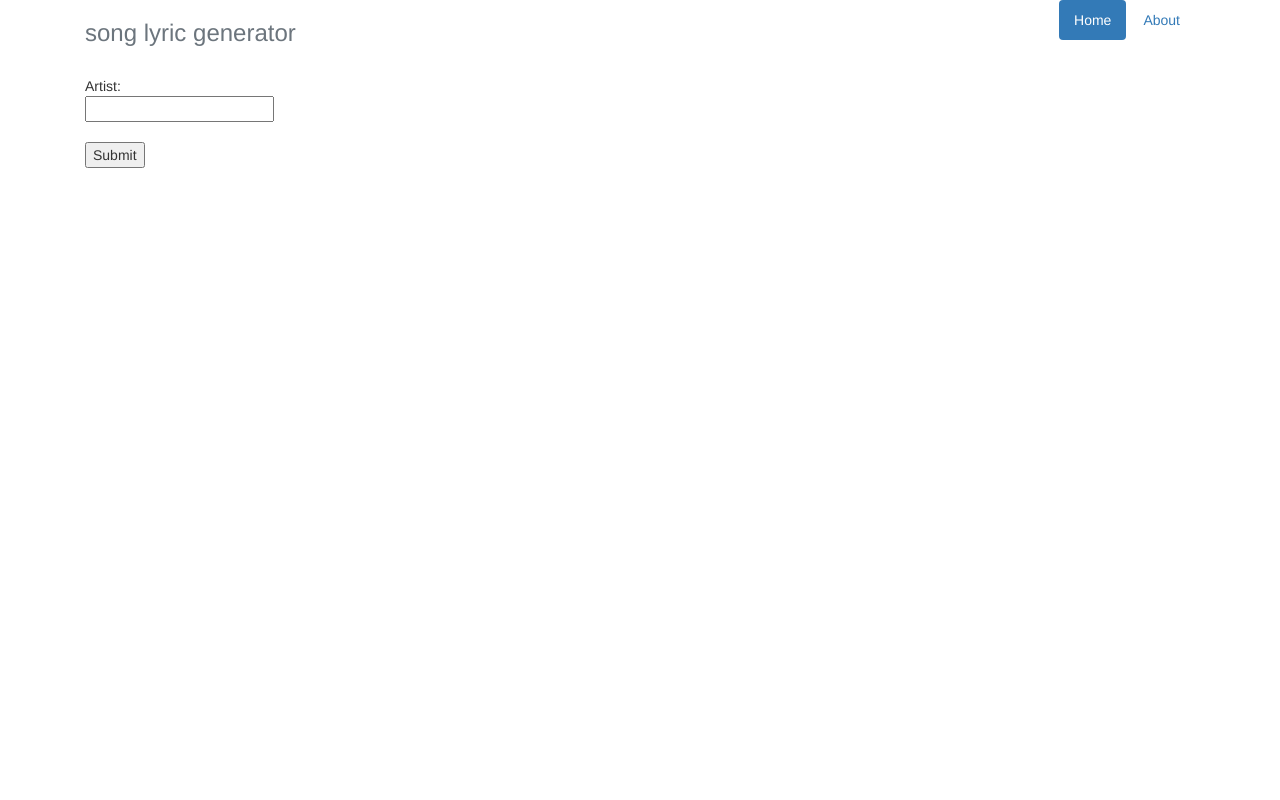
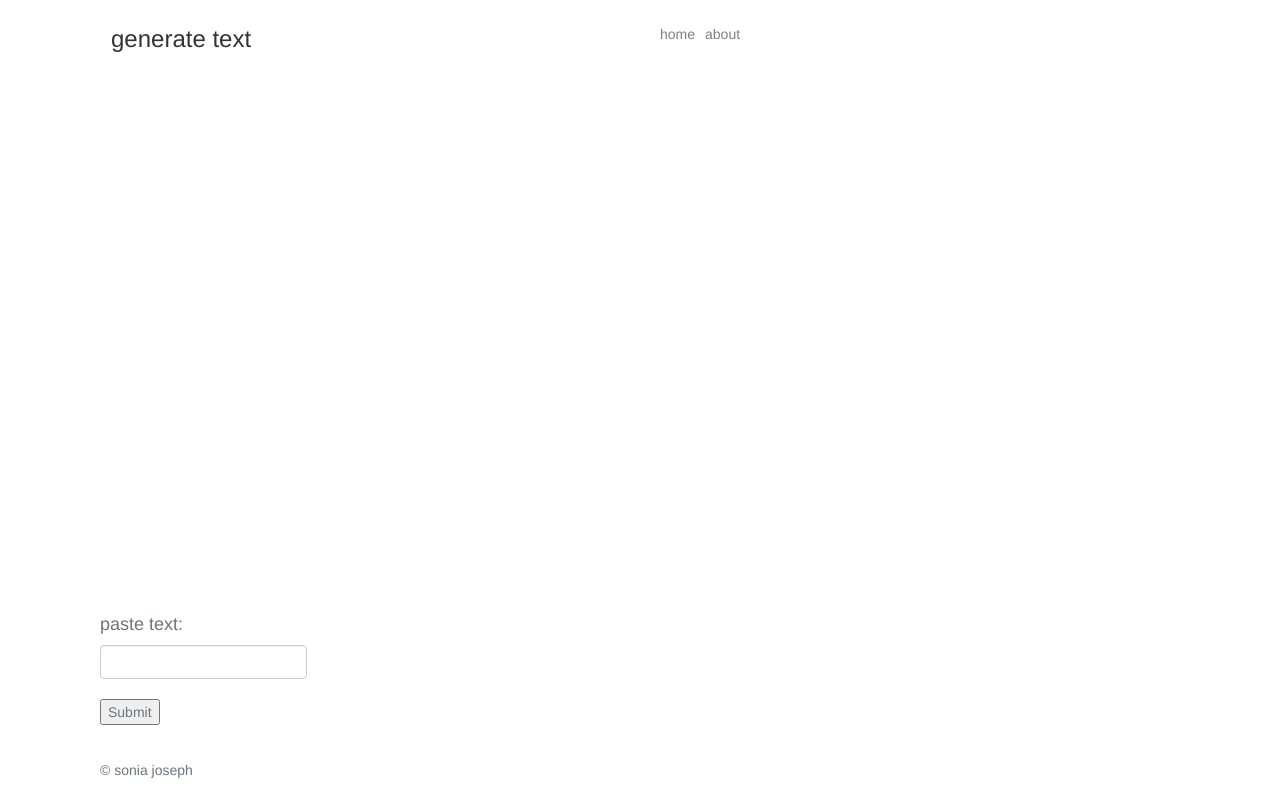
Before and after one commit to soniajoseph/MarkovLyric, a Flask app: page / in a window 1280 px wide. Run offline with Flask 2, Linux system fonts and the light colour scheme; some libraries are stand-ins or nearby versions.

Commit message:
css edits

```diff
--- a/app/routes.py
+++ b/app/routes.py
@@ -37,7 +37,7 @@ def lyrics():
 		total_lyrics = request.form['artist']
 
 		model = MarkovModel()
-		lyrics = model.textGenerator(total_lyrics, 5, 400)
+		lyrics = model.textGenerator(total_lyrics, 5, 4000)
 		lyrics = model.stringLyrics(lyrics)
 
 		# add line breaks
--- a/app/templates/base.html
+++ b/app/templates/base.html
@@ -12,7 +12,7 @@
     <link rel="icon" href="../../favicon.ico">
     <link rel="canonical" href="https://getbootstrap.com/docs/3.4/examples/jumbotron-narrow/">
 
-    <title>Narrow Jumbotron Template for Bootstrap</title>
+    <title>Generate text</title>
 
     <!-- Bootstrap core CSS -->
     <link href="../../dist/css/bootstrap.min.css" rel="stylesheet">
@@ -39,31 +39,101 @@
 
     <!--  script for typed -->
  	<script src="https://cdn.jsdelivr.net/npm/typed.js@2.0.9"></script>
-
   </head>
 
+
+
   <body>
+    <div class="container">
 
+<!-- NAVIGATION BAR -->
     	<div class="container">
 	      	<div class="header clearfix">
-        <nav>
-          <ul class="nav nav-pills pull-right">
-            <li role="presentation" class="active"><a href="#">Home</a></li>
-            <li role="presentation"><a href="{{ url_for('about') }}">About</a></li>
+				<nav class="navbar navbar-expand-md navbar-light">
+				    <div class="navbar-collapse collapse w-100 order-1 order-md-0 dual-collapse2 row">
+				        <ul class="navbar-nav mr-auto">
+						<h3> generate text </h3>
 				        </ul>
+				    </div>
+				    <div class="navbar-collapse collapse w-100 order-3 dual-collapse2">
+				        <ul class="navbar-nav ml-auto">
+				            <li class="nav-item">
+				                <a class="nav-link" href="#">home</a>
+				            </li>
+				            <li class="nav-item">
+				                <a class="nav-link" href="#">about</a>
+				            </li>
+				        </ul>
+				    </div>
 				</nav>
-        <h3 class="text-muted">song lyric generator</h3>
+			</div>
 		</div>
 
 
+<!-- CONTENT -->
+		<div class = "container h-100" style="overflow:hidden">
+			<div class = "container row content-wrapper w-100">
+				<br>
 		      	{% block content %}
 		        {% endblock %}
+		    </div>
 
+
+		    <div class = "container row fixed-row-bottom form h-20">
 		      	{% block form %}
 		        {% endblock %}
+		    </div>
 
+		    <div class = "container row footer text-muted">
+		    	<a>&copy; sonia joseph
+		    	<br> <br>
+		    </a>
+			</div>
+		</div>
+
+	</div>
 
        <!-- IE10 viewport hack for Surface/desktop Windows 8 bug -->
     <script src="../../assets/js/ie10-viewport-bug-workaround.js"></script>
+
   </body>
+
+
+<style>
+
+
+.content-wrapper {
+	position: fixed;
+/*    width: 80%; */
+	height: 435px;
+    overflow-y: auto;
+}
+
+
+.fixed-row-bottom {
+	position: fixed;
+	bottom: 60px;
+}
+
+.footer {
+	position: fixed;
+	bottom: 0px;
+}
+
+p, span {
+  color: black;
+  fontSize: 35px;
+  lineHeight: 36px;
+  textAlign: center;
+  font-family: "Courier New";
+  letterSpacing: 1.2em;
+  paddingLeft: 1.2em;
+  font-weight: 600;
+}
+
+</style>
+
+
+
+
 </html>
--- a/app/templates/error.html
+++ b/app/templates/error.html
@@ -2,6 +2,6 @@
 
 {% block content %}
 
-{{message}}
+<p> {{message}} </p>
 
 {% endblock %}
--- a/app/templates/index.html
+++ b/app/templates/index.html
@@ -1,15 +1,37 @@
 {% extends "base.html" %}
 
 {% block content %}
-
+<!-- LYRICS.HTML HERE -->
 {% endblock %}
 
 {% block form %}
+
+
 <form action="/lyrics" method="POST">
-<br>
-Artist: <br>
-<input type="text" name="artist"><br>
-<br>
-<input type="submit" value="Submit">
+<div class="active-purple-4 mb-4 text-muted" >
+	<h4> paste text: </h4>
+  <input class="form-control" type="text" placeholder="" aria-label="Search" name="artist">
+  <br>
+  <input type="submit" value="Submit">
+</div>
 </form>
+
+
+<style>
+	.active-purple-4 input[type=text]:focus:not([readonly]) {
+	border: 1px solid #ce93d8;
+	box-shadow: 0 0 0 1px #ce93d8;
+	}
+</style>
 {% endblock %}
+
+
+<!-- <form action="/lyrics" method="POST">
+
+	Enter text: <br>
+	<input type="text" name="artist"><br>
+	<br>
+	<input type="submit" value="Submit">
+
+</form>
+ -->
```
Also changed, not shown: app/templates/lyrics.html (+3 -17 lines). Lines whose indentation alone changed are shown as unchanged.
